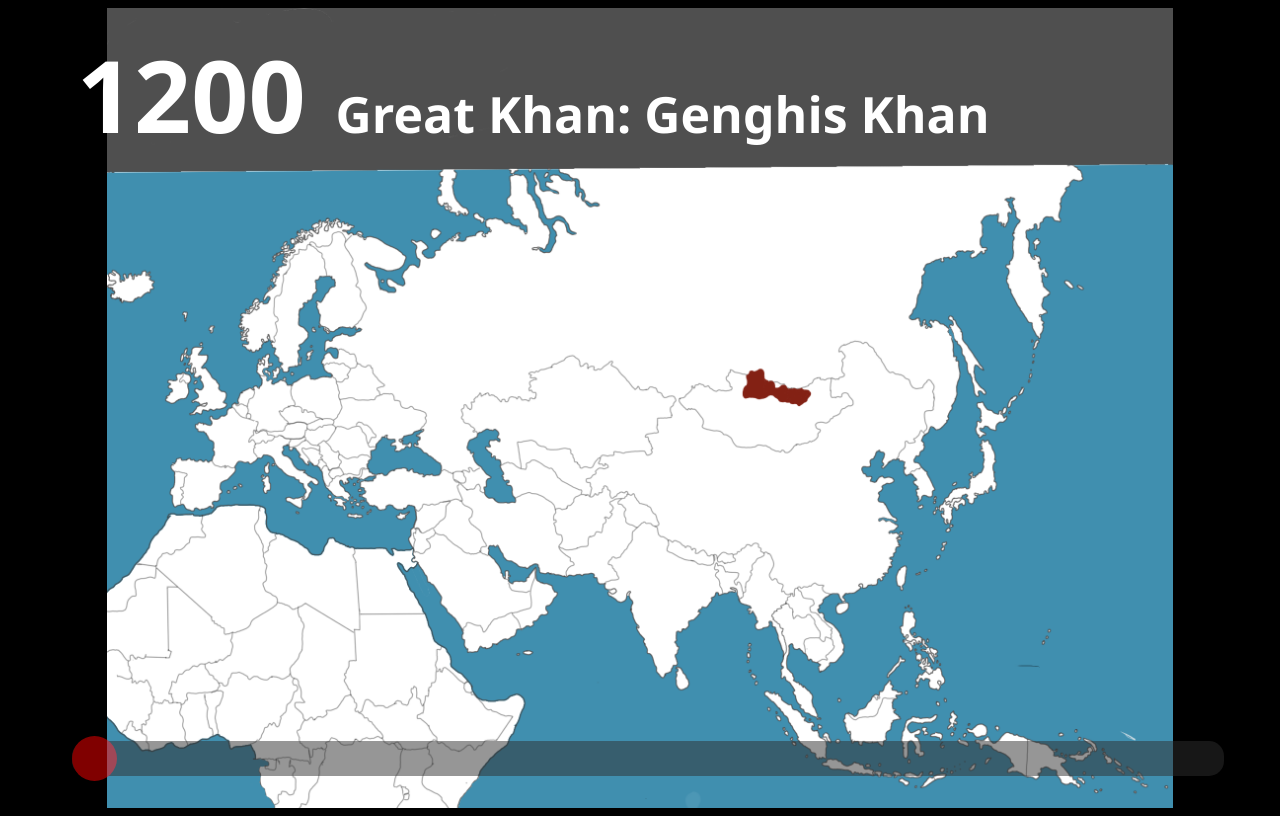
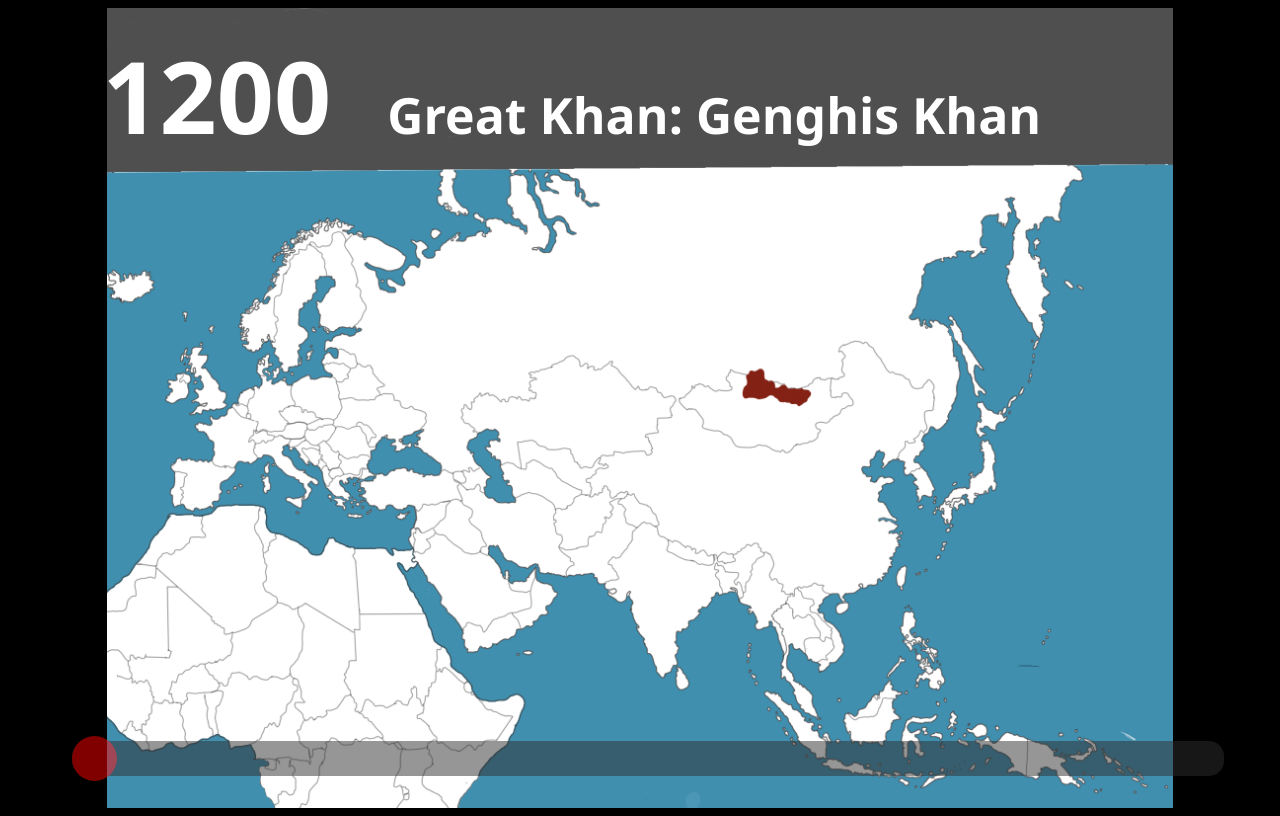
Before and after one commit to thegamebegins25/mongol, a plain HTML site: page index.html in a window 1280 px wide. Drawn offline with Linux system fonts and the light colour scheme.

Commit message:
Revert "minor bug fixrsd"
This reverts commit 5e12b07cc25528d33a079af34f8832592cf70cff.

```diff
--- a/index.css
+++ b/index.css
@@ -24,7 +24,7 @@ body {
 
 .topcontainer {
   position: fixed;
-  left: 6%;
+  left: 8%;
 }
 
 .year {
--- a/index.html
+++ b/index.html
@@ -7,7 +7,7 @@
 <body>
     <header class="topcontainer">
         <h1 class="year" id="year">1200</h1>
-        <h1 class="info" id="info">&nbsp;&nbsp;Great Khan: Genghis Khan</h1>
+        <h1 class="info" id="info">&nbsp;&nbsp;&nbsp;&nbsp;Great Khan: Genghis Khan</h1>
     </header>
     <img class="image" id="image" src="img/Mongol_Empire-1.png">
     <footer class="slidercontainer">
--- a/index.js
+++ b/index.js
@@ -30,7 +30,7 @@ addEventListener('keydown', slide);
 function change(img) {
     var x = "";
     year.textContent = img;
-    info.innerHTML = "&nbsp;&nbsp;Great Khan: " + khans[khanyears[img]] + " Khan";
+    info.innerHTML = "&nbsp;&nbsp;&nbsp;&nbsp;Great Khan: " + khans[khanyears[img]] + " Khan";
     img = parseInt(img) - yearstart;
 
     var img = "img/Mongol_Empire-" + x + img + ".png";
```
